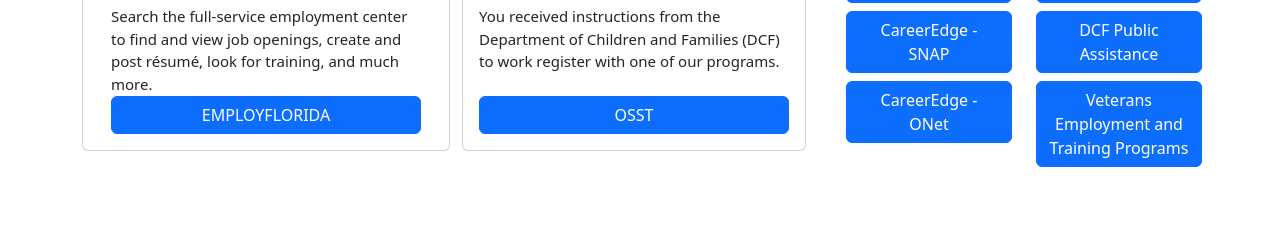
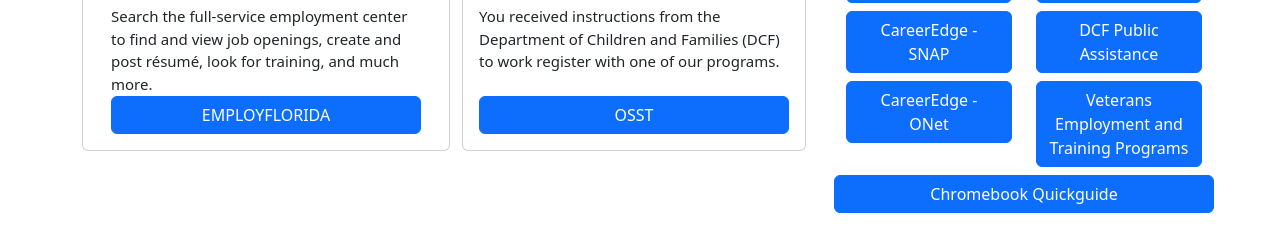
Before and after one commit to shutterspeed1000/hub-start, a plain HTML site: page index.html in a window 1280 px wide. Shown: the part 495-746 px from the top of the page. Drawn offline with nearby package versions, Linux system fonts and the light colour scheme; a script that the page names is missing.

Commit message:
CB info added

```diff
--- a/index.html
+++ b/index.html
@@ -231,6 +231,10 @@
 
                                 </div>
 
+                                <a class="links btn btn-primary m-1" target="_blank"
+                                href="./assets/images/ChromebookQuickGuide.pdf"
+                                role="button surveyRandom">Chromebook Quickguide</a>
+
                             </div>
 
 
```
Also changed, not shown: 1 other file.
